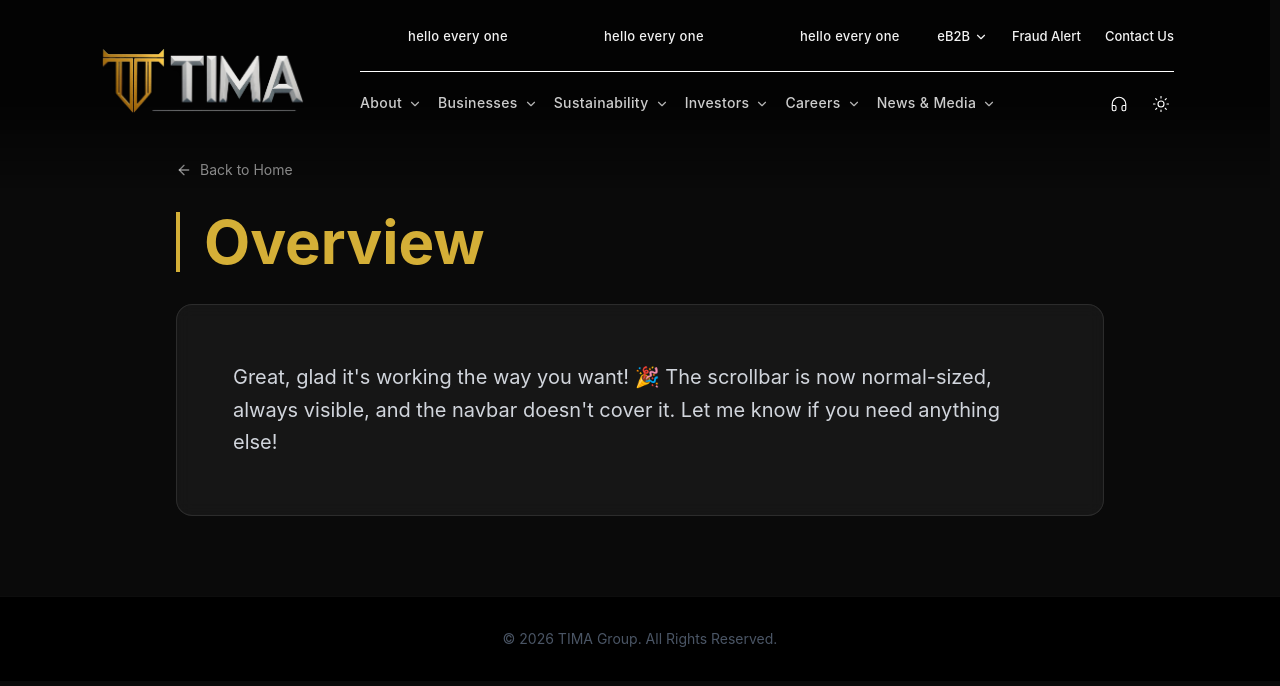
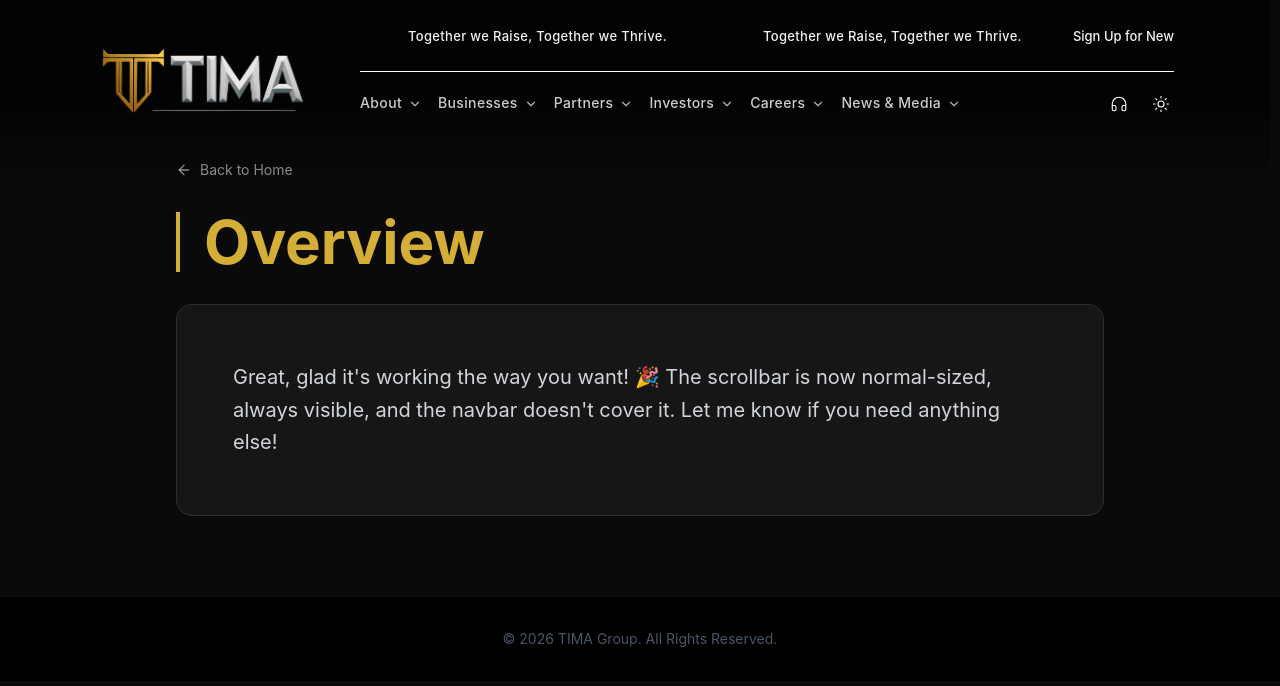
Before and after one commit to gobinathjobs-dotcom/TIMA, a React (Vite) app: page /overview in a window 1280 px wide. Shown: the top 686 px of the page. Built offline with nearby package versions, Linux system fonts and the light colour scheme; a web font is replaced by a local one.

Commit message:
green work,mnl

```diff
--- a/package.json
+++ b/package.json
@@ -12,6 +12,8 @@
   "dependencies": {
     "@react-three/drei": "^10.7.7",
     "@react-three/fiber": "^9.5.0",
+    "@splinetool/react-spline": "^4.1.0",
+    "@splinetool/runtime": "^1.12.61",
     "@types/three": "^0.182.0",
     "clsx": "^2.1.1",
     "framer-motion": "^12.34.0",
--- a/src/components/layout/Layout.jsx
+++ b/src/components/layout/Layout.jsx
@@ -1,25 +1,33 @@
-import React from 'react'
-import { Scene } from '../canvas/Scene'
+import React, { useRef } from 'react'
 import { useStore } from '../../stores/useStore'
 
 export function Layout({ children }) {
     const theme = useStore((state) => state.theme)
+    const scrollContainerRef = useRef(null)
 
     return (
         <div className={`relative w-full h-screen overflow-hidden transition-colors duration-500 ${theme === 'light'
-            ? 'bg-white text-gray-900'
-            : 'bg-tima-dark text-tima-white'
+            ? 'bg-transparent text-gray-900'
+            : 'bg-transparent text-tima-white'
             }`}>
 
-            {/* 3D Canvas — hidden in light mode for clean look */}
-            {theme === 'dark' && (
-                <div id="canvas-container" className="absolute inset-0 z-0">
-                    <Scene />
-                </div>
-            )}
+            {/* Spline Background */}
+            <div id="spline-container" className="absolute inset-0 z-0 pointer-events-auto">
+                <iframe
+                    src='https://my.spline.design/clonercubesimplecopy-nSbqs91SBHRIxjhRqK7X6lsw/'
+                    frameBorder='0'
+                    width='100%'
+                    height='100%'
+                    title="Spline Background"
+                />
+            </div>
 
             {/* UI Overlay */}
-            <main id="main-scroll" className="relative z-10 w-full h-full overflow-y-auto overflow-x-hidden">
+            <main
+                id="main-scroll"
+                ref={scrollContainerRef}
+                className="relative z-10 w-full h-full overflow-y-auto overflow-x-hidden"
+            >
                 {/* Enable pointer events for children content */}
                 <div className="pointer-events-auto min-h-full">
                     {children}
--- a/src/components/ui/Hero.jsx
+++ b/src/components/ui/Hero.jsx
@@ -1,46 +1,12 @@
-import React, { useState, useEffect } from 'react'
-import { motion, AnimatePresence } from 'framer-motion'
+import React from 'react'
+import { motion } from 'framer-motion'
 import { ArrowRight } from 'lucide-react'
 import { Navbar } from './Navbar'
 
-const slides = [
-    "https://images.unsplash.com/photo-1486406146926-c627a92ad1ab?q=80&w=2070&auto=format&fit=crop",
-    "https://images.unsplash.com/photo-1581091226825-a6a2a5aee158?q=80&w=2070&auto=format&fit=crop",
-    "https://images.unsplash.com/photo-1518770660439-4636190af475?q=80&w=2070&auto=format&fit=crop"
-]
-
 export function Hero() {
-    const [current, setCurrent] = useState(0)
-
-    useEffect(() => {
-        const timer = setInterval(() => {
-            setCurrent((prev) => (prev + 1) % slides.length)
-        }, 6000)
-        return () => clearInterval(timer)
-    }, [])
-
     return (
         <section className="relative h-screen w-full overflow-hidden flex flex-col">
 
-            {/* Background Images with Transformation */}
-            <AnimatePresence mode='wait'>
-                <motion.div
-                    key={current}
-                    className="absolute inset-0 z-0"
-                    initial={{ scale: 1.1, opacity: 0 }}
-                    animate={{ scale: 1, opacity: 1 }}
-                    exit={{ opacity: 0 }}
-                    transition={{ duration: 1.5 }}
-                >
-                    <img
-                        src={slides[current]}
-                        alt="Background"
-                        className="w-full h-full object-cover [filter:blur(0.5px)]"
-                    />
-                    {/* Left-side gradient overlay (Reliance-style) for text readability */}
-                    <div className="absolute inset-0 bg-gradient-to-r from-black/70 via-black/40 to-transparent" />
-                </motion.div>
-            </AnimatePresence>
 
             {/* Navbar */}
             <Navbar />
@@ -49,7 +15,7 @@ export function Hero() {
             {/* removed flex-1 to center content better, or replaced with just pt */}
 
             {/* "Growth is Life" Headline + CTAs */}
-            <div className="relative z-10 px-4 sm:px-8 md:px-16 lg:px-32 xl:px-44 pb-36 sm:pb-16 md:pb-24 lg:pb-40 flex-1 flex flex-col justify-end max-w-[1920px] mx-auto w-full">
+            <div className="relative z-10 px-4 sm:px-8 md:px-16 lg:px-32 xl:px-44 pb-36 sm:pb-16 md:pb-24 lg:pb-40 flex-1 flex flex-col justify-end items-center sm:items-start text-center sm:text-left max-w-[1920px] mx-auto w-full">
                 <motion.h1
                     initial={{ y: 100, opacity: 0 }}
                     animate={{ y: 0, opacity: 1 }}
@@ -65,7 +31,7 @@ export function Hero() {
                     initial={{ y: 100, opacity: 0 }}
                     animate={{ y: 0, opacity: 1 }}
                     transition={{ duration: 1.5, delay: 0.4, ease: "easeOut" }}
-                    className="w-32 sm:w-48 md:w-64 lg:w-80 h-[2px] bg-[#dcb671] mt-3 sm:mt-6 mb-6 sm:mb-8 md:mb-12"
+                    className="w-32 sm:w-48 md:w-64 lg:w-80 h-[2px] bg-[#dcb671] mt-3 sm:mt-6 mb-6 sm:mb-8 md:mb-12 mx-auto sm:mx-0"
                 />
 
                 {/* CTA Buttons - Reliance style (both white bg, dark text) */}
@@ -73,20 +39,13 @@ export function Hero() {
                     initial={{ y: 100, opacity: 0 }}
                     animate={{ y: 0, opacity: 1 }}
                     transition={{ duration: 1.5, delay: 0.8, ease: "easeOut" }}
-                    className="flex flex-col sm:flex-row flex-wrap gap-3 sm:gap-6"
+                    className="flex flex-col sm:flex-row flex-wrap gap-3 sm:gap-6 justify-center sm:justify-start w-full sm:w-auto"
                 >
                     <a
-                        href="#about"
+                        href="#details"
                         className="group flex items-center justify-center gap-2 px-6 sm:px-10 md:px-12 py-3 sm:py-3 md:py-[10px] bg-transparent border border-white/70 rounded-[6px] text-white text-sm sm:text-base md:text-base font-medium tracking-wide hover:bg-white hover:text-black hover:border-white transition-colors duration-300"
                     >
-                        <span>about us</span>
-                        <ArrowRight size={18} strokeWidth={1.5} className="group-hover:translate-x-0.5 transition-transform hidden sm:inline" />
-                    </a>
-                    <a
-                        href="#timeline"
-                        className="group flex items-center justify-center gap-2 px-6 sm:px-10 md:px-12 py-3 sm:py-3 md:py-[10px] bg-transparent border border-white/70 rounded-[6px] text-white text-sm sm:text-base md:text-base font-medium tracking-wide hover:bg-white hover:text-black hover:border-white transition-colors duration-300"
-                    >
-                        <span>our history</span>
+                        <span>Details</span>
                         <ArrowRight size={18} strokeWidth={1.5} className="group-hover:translate-x-0.5 transition-transform hidden sm:inline" />
                     </a>
                 </motion.div>
--- a/src/components/ui/Navbar.jsx
+++ b/src/components/ui/Navbar.jsx
@@ -9,15 +9,15 @@ import scrolledLogo from '../../assets/Logo1.png'
 const navLinks = [
     {
         label: 'About',
-        items: ['Overview', 'Board of Directors', 'Corporate Governance']
+        items: ['Overview', 'Board of Directors', 'Timeline']
     },
     {
         label: 'Businesses',
-        items: ['Manufacturing', 'Digital Solutions', 'Industrial Automation', 'IoT & Edge Computing']
+        items: ['names need to be given by manos']
     },
     {
-        label: 'Sustainability',
-        items: ['ESG Framework', 'Environment', 'Social Impact', 'Reports & Disclosures']
+        label: 'Partners',
+        items: ['Who to handshake']
     },
     {
         label: 'Investors',
@@ -83,16 +83,16 @@ export function Navbar() {
                 <div className={`xl:hidden overflow-hidden py-2 text-[11px] sm:text-[12px] md:text-[13px] ${activeTheme === 'light' ? 'text-gray-600' : 'text-white/90'}`}>
                     <div className="marquee-scroll whitespace-nowrap font-medium tracking-wide">
                         <span className="inline-block">
-                            <span className="px-10 sm:px-12">hello every one</span>
-                            <span className="px-10 sm:px-12">hello every one</span>
-                            <span className="px-10 sm:px-12">hello every one</span>
-                            <span className="px-10 sm:px-12">hello every one</span>
+                            <span className="px-10 sm:px-12">Together we Raise, Together we Thrive.</span>
+                            <span className="px-10 sm:px-12">Together we Raise, Together we Thrive.</span>
+                            <span className="px-10 sm:px-12">Together we Raise, Together we Thrive.</span>
+                            <span className="px-10 sm:px-12">Together we Raise, Together we Thrive.</span>
                         </span>
                         <span className="inline-block">
-                            <span className="px-10 sm:px-12">hello every one</span>
-                            <span className="px-10 sm:px-12">hello every one</span>
-                            <span className="px-10 sm:px-12">hello every one</span>
-                            <span className="px-10 sm:px-12">hello every one</span>
+                            <span className="px-10 sm:px-12">Together we Raise, Together we Thrive.</span>
+                            <span className="px-10 sm:px-12">Together we Raise, Together we Thrive.</span>
+                            <span className="px-10 sm:px-12">Together we Raise, Together we Thrive.</span>
+                            <span className="px-10 sm:px-12">Together we Raise, Together we Thrive.</span>
                         </span>
                     </div>
                 </div>
@@ -118,23 +118,21 @@ export function Navbar() {
                             <div className="flex-1 overflow-hidden mr-6">
                                 <div className="marquee-scroll whitespace-nowrap font-medium tracking-wide">
                                     <span className="inline-block">
-                                        <span className="px-12">hello every one</span>
-                                        <span className="px-12">hello every one</span>
-                                        <span className="px-12">hello every one</span>
-                                        <span className="px-12">hello every one</span>
+                                        <span className="px-12">Together we Raise, Together we Thrive.</span>
+                                        <span className="px-12">Together we Raise, Together we Thrive.</span>
+                                        <span className="px-12">Together we Raise, Together we Thrive.</span>
+                                        <span className="px-12">Together we Raise, Together we Thrive.</span>
                                     </span>
                                     <span className="inline-block">
-                                        <span className="px-12">hello every one</span>
-                                        <span className="px-12">hello every one</span>
-                                        <span className="px-12">hello every one</span>
-                                        <span className="px-12">hello every one</span>
+                                        <span className="px-12">Together we Raise, Together we Thrive.</span>
+                                        <span className="px-12">Together we Raise, Together we Thrive.</span>
+                                        <span className="px-12">Together we Raise, Together we Thrive.</span>
+                                        <span className="px-12">Together we Raise, Together we Thrive.</span>
                                     </span>
                                 </div>
                             </div>
                             <div className="flex items-center gap-4 sm:gap-6 font-medium flex-shrink-0">
-                                <a href="#" className={`flex items-center gap-1 transition-colors ${activeTheme === 'light' ? 'hover:text-gray-400' : 'hover:text-white/70'}`}>eB2B <ChevronDown size={14} className="inline" /></a>
-                                <a href="#" className={`transition-colors ${activeTheme === 'light' ? 'hover:text-gray-400' : 'hover:text-white/70'}`}>Fraud Alert</a>
-                                <a href="#" className={`transition-colors ${activeTheme === 'light' ? 'hover:text-gray-400' : 'hover:text-white/70'}`}>Contact Us</a>
+                                <a href="#" className={`transition-colors ${activeTheme === 'light' ? 'hover:text-gray-400' : 'hover:text-white/70'}`}>Sign Up for New</a>
                             </div>
                         </div>
                     )}
@@ -262,9 +260,7 @@ export function Navbar() {
                         </div>
                     ))}
                     <div className="flex gap-4 pt-4 text-xs text-white/60">
-                        <a href="#" className="hover:text-tima-gold">eB2B</a>
-                        <a href="#" className="hover:text-tima-gold">Fraud Alert</a>
-                        <a href="#" className="hover:text-tima-gold">Contact Us</a>
+                        <a href="#" className="hover:text-tima-gold">Sign Up for New</a>
                     </div>
                 </div>
             )}
--- a/src/index.css
+++ b/src/index.css
@@ -151,3 +151,13 @@ body {
   scrollbar-color: rgba(255, 255, 255, 0.4) transparent;
   overflow-y: scroll !important;
 }
+
+/* Hide Spline Logo */
+.hide-spline-logo a,
+#spline-container a[href*="spline.design"] {
+  display: none !important;
+  opacity: 0 !important;
+  pointer-events: none !important;
+  z-index: -9999 !important;
+  visibility: hidden !important;
+}
--- a/src/pages/Home.jsx
+++ b/src/pages/Home.jsx
@@ -1,23 +1,22 @@
 import React from 'react'
 import { Layout } from '../components/layout/Layout'
 import { Hero } from '../components/ui/Hero'
-import { TechNeural } from '../components/ui/TechNeural'
-import { Corporate } from '../components/ui/Corporate'
-import { Timeline } from '../components/ui/Timeline'
-import { Future } from '../components/ui/Future'
-import { Capabilities } from '../components/ui/Capabilities'
-import { Contact } from '../components/ui/Contact'
+
 
 export function Home() {
     return (
         <Layout>
             <Hero />
-            <TechNeural />
-            <Corporate />
-            <Timeline />
-            <Future />
-            <Capabilities />
-            <Contact />
+
+            {/* Test Page 1 */}
+            <div className="w-full h-screen bg-transparent flex items-center justify-center border-t border-white/10">
+                <h2 className="text-4xl font-bold text-white tracking-widest drop-shadow-lg">TEST PAGE 1</h2>
+            </div>
+
+            {/* Test Page 2 */}
+            <div className="w-full h-screen bg-transparent flex items-center justify-center border-t border-white/10">
+                <h2 className="text-4xl font-bold text-white tracking-widest drop-shadow-lg">TEST PAGE 2</h2>
+            </div>
         </Layout>
     )
 }
--- a/src/pages/Overview.jsx
+++ b/src/pages/Overview.jsx
@@ -10,7 +10,7 @@ export function Overview() {
     const light = theme === 'light'
 
     return (
-        <div className={`relative w-full min-h-screen transition-colors duration-500 ${light ? 'bg-white text-gray-900' : 'bg-tima-dark text-tima-white'}`}>
+        <div className={`relative w-full min-h-screen transition-colors duration-500 ${light ? 'bg-transparent text-gray-900' : 'bg-transparent text-tima-white'}`}>
             {/* Navbar */}
             <Navbar />
 
--- a/vite.config.js
+++ b/vite.config.js
@@ -11,6 +11,20 @@ export default defineConfig({
       },
     }),
   ],
+
+  server: {
+    proxy: {
+      '/spline-proxy': {
+        target: 'https://prod.spline.design',
+        changeOrigin: true,
+        rewrite: (path) => path.replace(/^\/spline-proxy/, ''),
+        headers: {
+          'Origin': 'https://my.spline.design',
+          'Referer': 'https://my.spline.design/'
+        }
+      }
+    }
+  },
 
   build: {
     chunkSizeWarningLimit: 1000,
```
Also changed, not shown: spline_test.html (added), viewer.html (added), 2 other files (tests, documents, lock files or other folders).
